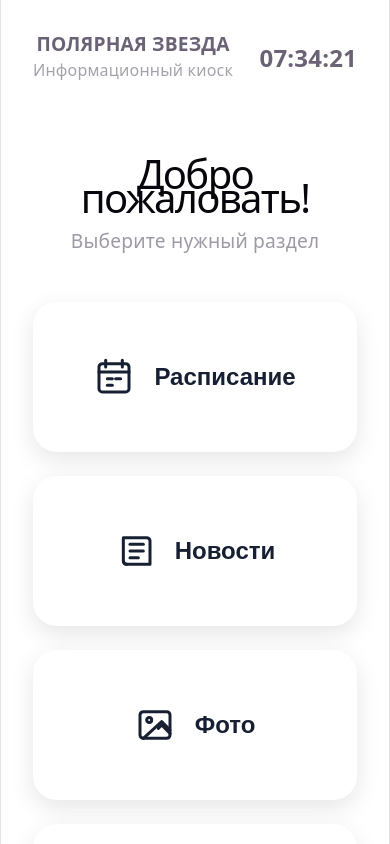
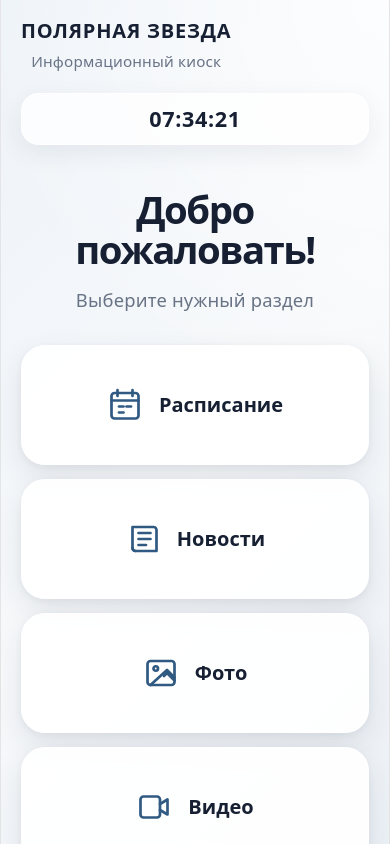
Before and after one commit to Berezhnoy98/kiosk-app, a React (Vite) app: page / in a window 390 px wide. Shown: the top 844 px of the page. Built offline with nearby package versions, Linux system fonts and the light colour scheme.

Commit message:
style: improve kiosk home screen

```diff
--- a/src/components/KioskButton/KioskButton.css
+++ b/src/components/KioskButton/KioskButton.css
@@ -1,22 +1,47 @@
 .kiosk-button {
+  box-sizing: border-box;
   min-height: 150px;
-  padding: 32px;
-  border: 0;
+  padding: 28px;
+  border: 1px solid rgb(255 255 255 / 90%);
   border-radius: 24px;
-  background: #ffffff;
+  background: rgb(255 255 255 / 92%);
   color: #172033;
-  font-size: clamp(1.5rem, 3vw, 2.5rem);
-  font-weight: 600;
+  font: inherit;
+  font-size: clamp(1.25rem, 2.4vw, 2rem);
+  font-weight: 700;
+  line-height: 1.2;
   cursor: pointer;
   touch-action: manipulation;
   user-select: none;
-  box-shadow: 0 8px 24px rgb(0 0 0 / 10%);
+  -webkit-tap-highlight-color: transparent;
+  box-shadow:
+    0 12px 30px rgb(35 52 72 / 10%),
+    0 2px 6px rgb(35 52 72 / 6%);
   transition:
     transform 120ms ease,
-    box-shadow 120ms ease;
+    box-shadow 120ms ease,
+    background-color 120ms ease;
+}
+
+.kiosk-button:hover {
+  background: #ffffff;
+  box-shadow:
+    0 16px 34px rgb(35 52 72 / 13%),
+    0 3px 8px rgb(35 52 72 / 7%);
+}
+
+.kiosk-button:focus-visible {
+  outline: 4px solid rgb(59 130 246 / 35%);
+  outline-offset: 4px;
 }
 
 .kiosk-button:active {
-  transform: scale(0.97);
-  box-shadow: 0 4px 12px rgb(0 0 0 / 10%);
+  transform: scale(0.975);
+  box-shadow:
+    0 6px 16px rgb(35 52 72 / 10%),
+    0 2px 5px rgb(35 52 72 / 6%);
 }
+
+.kiosk-button svg {
+  color: #315a82;
+}
--- a/src/screens/HomeScreen/HomeScreen.css
+++ b/src/screens/HomeScreen/HomeScreen.css
@@ -1,69 +1,160 @@
 .home-screen {
   min-height: 100dvh;
-  padding: 32px;
+  box-sizing: border-box;
+  padding: clamp(24px, 4vw, 48px);
+  background:
+    radial-gradient(circle at top right, rgb(255 255 255 / 80%), transparent 38%),
+    linear-gradient(135deg, #eef3f8 0%, #f7f9fb 48%, #e8eef4 100%);
+  color: #172033;
 }
 
 .home-screen__header {
   display: flex;
+  align-items: center;
   justify-content: space-between;
-  align-items: center;
+  gap: 32px;
+  width: min(1280px, 100%);
+  margin: 0 auto;
 }
 
 .home-screen__logo {
-  font-size: clamp(1.2rem, 2vw, 2rem);
+  font-size: clamp(1.25rem, 2.2vw, 2rem);
   font-weight: 800;
+  line-height: 1.1;
+  letter-spacing: 0.04em;
 }
 
 .home-screen__subtitle {
-  margin-top: 4px;
-  opacity: 0.6;
+  margin-top: 8px;
+  color: #687386;
+  font-size: clamp(0.95rem, 1.5vw, 1.15rem);
 }
 
 .home-screen__clock {
-  font-size: clamp(1.5rem, 3vw, 2.5rem);
-  font-weight: 600;
+  flex-shrink: 0;
+  padding: 14px 20px;
+  border: 1px solid rgb(255 255 255 / 90%);
+  border-radius: 18px;
+  background: rgb(255 255 255 / 75%);
+  box-shadow: 0 8px 24px rgb(35 52 72 / 8%);
+  color: #172033;
+  font-size: clamp(1.35rem, 2.8vw, 2.25rem);
+  font-variant-numeric: tabular-nums;
+  font-weight: 700;
+  line-height: 1;
+  letter-spacing: 0.03em;
 }
 
 .home-screen__content {
-  width: min(1200px, 100%);
-  margin: 80px auto 0;
+  width: min(1280px, 100%);
+  margin: clamp(56px, 9vh, 100px) auto 0;
   text-align: center;
 }
 
 .home-screen__content h1 {
   margin: 0;
-  font-size: clamp(2.5rem, 6vw, 5rem);
+  color: #172033;
+  font-size: clamp(2.4rem, 5vw, 4.75rem);
+  font-weight: 800;
+  line-height: 1.05;
+  letter-spacing: -0.04em;
 }
 
 .home-screen__content p {
-  margin: 20px 0 50px;
-  font-size: clamp(1.2rem, 2.5vw, 2rem);
-  opacity: 0.65;
+  margin: 18px 0 clamp(36px, 5vh, 56px);
+  color: #687386;
+  font-size: clamp(1.15rem, 2vw, 1.6rem);
+  line-height: 1.4;
 }
 
 .home-screen__buttons {
   display: grid;
-  grid-template-columns: repeat(2, 1fr);
-  gap: 24px;
+  grid-template-columns: repeat(6, minmax(0, 1fr));
+  gap: clamp(14px, 2vw, 24px);
+}
+
+.home-screen__buttons .kiosk-button {
+  grid-column: span 2;
+}
+
+.home-screen__buttons .kiosk-button:nth-child(4) {
+  grid-column: 2 / span 2;
+}
+
+.home-screen__buttons .kiosk-button:nth-child(5) {
+  grid-column: 4 / span 2;
 }
 
 .home-screen__buttons button {
   display: flex;
+  min-height: clamp(150px, 17vw, 210px);
   align-items: center;
   justify-content: center;
-  gap: 20px;
+  gap: 16px;
 }
 
-.home-screen__buttons button:last-child {
-  grid-column: 1 / -1;
+.home-screen__buttons svg {
+  flex: 0 0 auto;
+  width: clamp(36px, 4vw, 48px);
+  height: clamp(36px, 4vw, 48px);
 }
 
-@media (max-width: 700px) {
+@media (max-width: 800px) {
+  .home-screen {
+    padding: 24px;
+  }
+
+  .home-screen__header {
+    align-items: flex-start;
+  }
+
+  .home-screen__content {
+    margin-top: 56px;
+  }
+
+  .home-screen__buttons {
+    grid-template-columns: repeat(2, minmax(0, 1fr));
+  }
+
+  .home-screen__buttons .kiosk-button,
+  .home-screen__buttons .kiosk-button:nth-child(4),
+  .home-screen__buttons .kiosk-button:nth-child(5) {
+    grid-column: auto;
+  }
+
+  .home-screen__buttons button {
+    min-height: 140px;
+  }
+}
+
+@media (max-width: 560px) {
+  .home-screen {
+    padding: 20px;
+  }
+
+  .home-screen__header {
+    flex-direction: column;
+    gap: 20px;
+  }
+
+  .home-screen__clock {
+    align-self: stretch;
+    text-align: center;
+  }
+
+  .home-screen__content {
+    margin-top: 44px;
+  }
+
+  .home-screen__content p {
+    margin-bottom: 32px;
+  }
+
   .home-screen__buttons {
     grid-template-columns: 1fr;
   }
 
-  .home-screen__buttons button:last-child {
-    grid-column: auto;
+  .home-screen__buttons button {
+    min-height: 120px;
   }
 }
```
Also changed, not shown: src/screens/HomeScreen/HomeScreen.tsx (+3 -5 lines).
